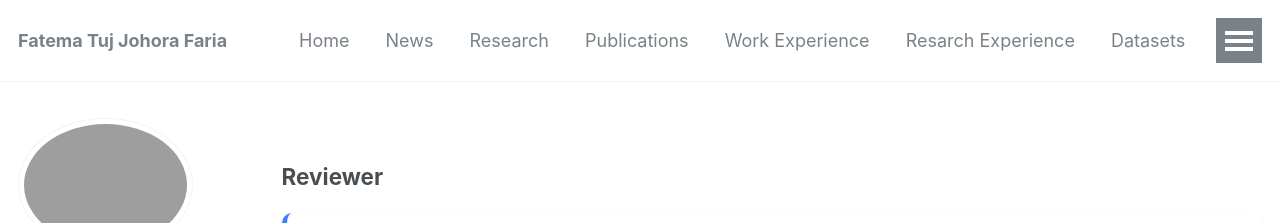
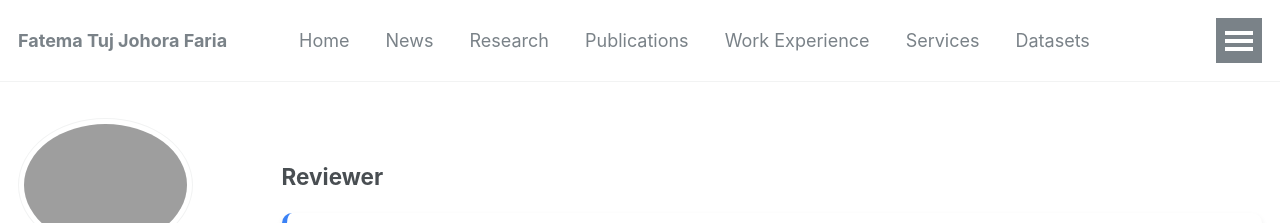
Before and after one commit to fatemafaria142/fatemafaria142.github.io, a Jekyll site: the page built from _pages/Services.md, in a window 1280 px wide. Shown: the top 223 px of the page. Built offline with Jekyll 4.4.1, drawn with Linux system fonts in a browser that asks for light colours; some web fonts are replaced.

Commit message:
Update Services

```diff
--- a/_data/navigation.yml
+++ b/_data/navigation.yml
@@ -15,8 +15,8 @@ main:
   - title: "Work Experience"
     url: /work/
 
-  - title: "Resarch Experience"
-    url: /resarchexperience/
+  - title: "Services"
+    url: /services/
 
   - title: "Datasets"
     url: /datasets/
--- a/_pages/ResarchExperience.html
+++ b/_pages/Services.html
@@ -1,7 +1,7 @@
 ---
 layout: archive
-title: "Resarch Experience"
-permalink: /resarchexperience/
+title: "Services"
+permalink: /services/
 author_profile: true
 ---
 
--- a/_pages/ResarchExperience.md
+++ b/_pages/Services.md
@@ -1,6 +1,6 @@
 ---
 layout: archive
-permalink: /resarchexperience/
+permalink: /services/
 title: ""
 ---
 
```
